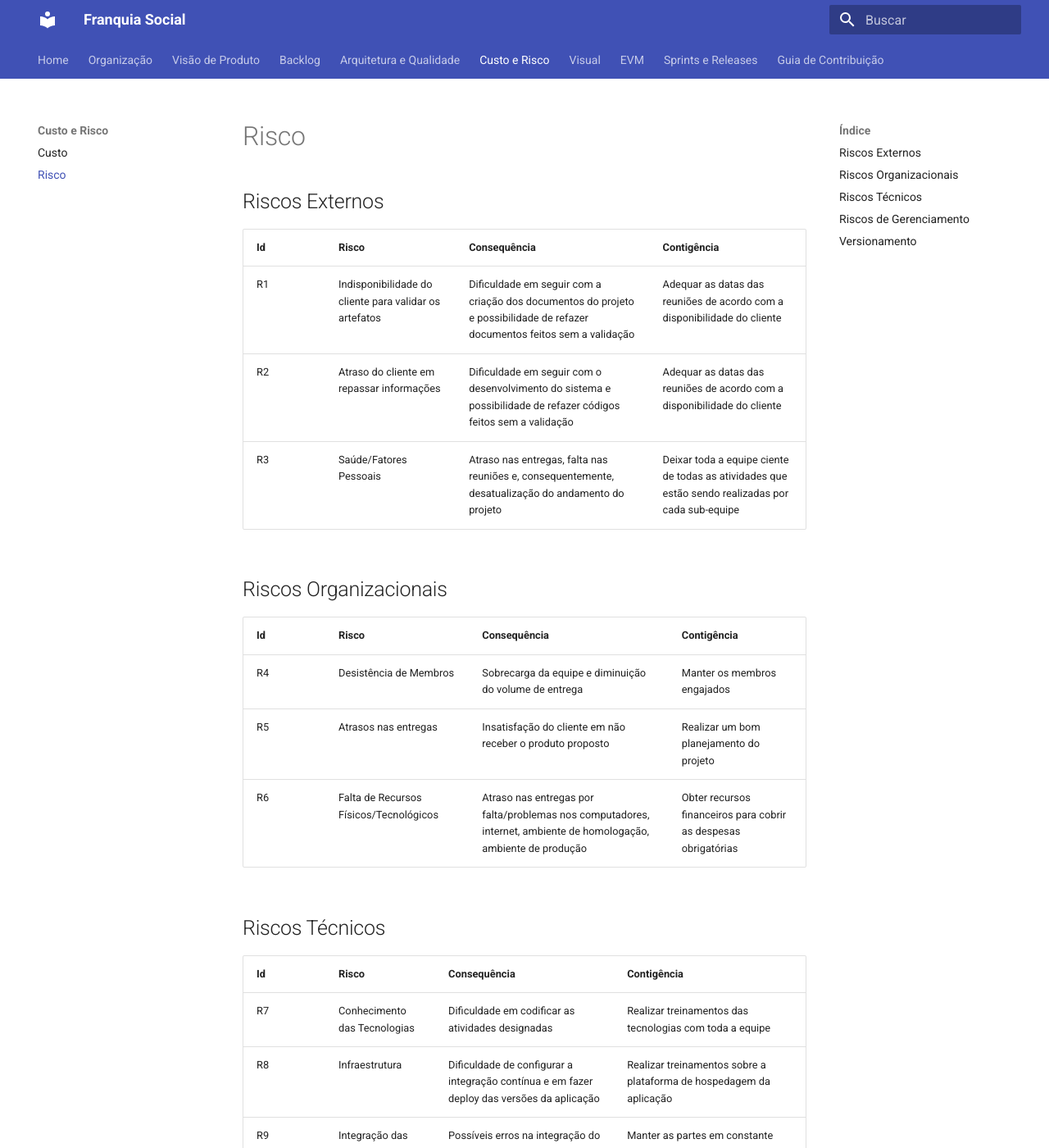
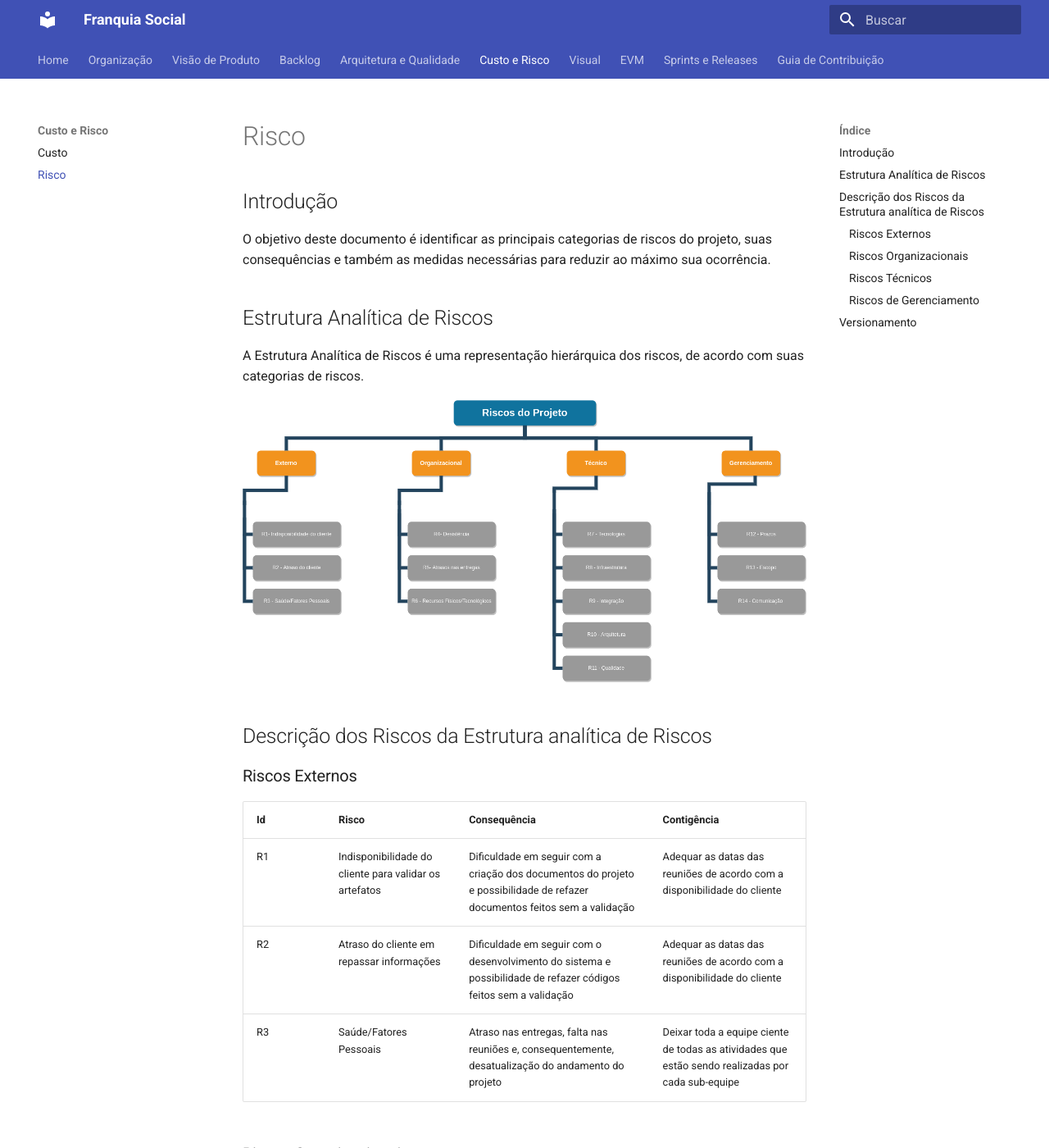
Before and after one commit to fga-eps-mds/2022.2-Amis-Doc, an MkDocs documentation site: the page built from docs/Custo_Risco/risco.md, in a window 1280 px wide and 1400 px high. Shown: the whole window at 82% size. Built offline with MkDocs 1.6.1 and Material for MkDocs 9.7.7, drawn with Linux system fonts in a browser that asks for light colours; some of the changed text lies outside the part shown.

Commit message:
(#50) Adição da introdução e diagrama do ear
Co-authored-by: gabrielapivetta <gpivetta99@gmail.com>
Co-authored-by: Fabricio Queiroz <fabriciodequeiroz2016@gmail.com>

```diff
--- a/docs/Custo_Risco/risco.md
+++ b/docs/Custo_Risco/risco.md
@@ -1,20 +1,28 @@
 # Risco
+## Introdução
+O objetivo deste documento é identificar as principais categorias de riscos do projeto, suas consequências e também as medidas necessárias para reduzir ao máximo sua ocorrência.
 
-## Riscos Externos
+## Estrutura Analítica de Riscos
+A Estrutura Analítica de Riscos é uma representação hierárquica dos riscos, de acordo com suas categorias de riscos.
+
+![EAR](../assets/ear.png)
+
+## Descrição dos Riscos da Estrutura analítica de Riscos
+### Riscos Externos
 | Id | Risco | Consequência | Contigência |
 |------|--------|-----------|-----------|
 |   R1  |  Indisponibilidade do cliente para validar os artefatos  |  Dificuldade em seguir com a criação dos documentos do projeto e possibilidade de refazer documentos feitos sem a validação |  Adequar as datas das reuniões de acordo com a disponibilidade do cliente  |
 |   R2  |  Atraso do cliente em repassar informações  |  Dificuldade em seguir com o desenvolvimento do sistema e possibilidade de refazer códigos feitos sem a validação  |  Adequar as datas das reuniões de acordo com a disponibilidade do cliente  |
 |   R3  |  Saúde/Fatores Pessoais  |  Atraso nas entregas, falta nas reuniões e, consequentemente, desatualização do andamento do projeto  |  Deixar toda a equipe ciente de todas as atividades que estão sendo realizadas por cada sub-equipe  |
 
-## Riscos Organizacionais
+### Riscos Organizacionais
 | Id | Risco | Consequência | Contigência |
 |------|--------|-----------|-----------|
 |   R4  |  Desistência de Membros  |  Sobrecarga da equipe e diminuição do volume de entrega  |  Manter os membros engajados  |
 |   R5  |  Atrasos nas entregas  |  Insatisfação do cliente em não receber o produto proposto  |  Realizar um bom planejamento do projeto  |
 |   R6  |  Falta de Recursos Físicos/Tecnológicos  |  Atraso nas entregas por falta/problemas nos computadores, internet, ambiente de homologação, ambiente de produção  |  Obter recursos financeiros para cobrir as despesas obrigatórias  |
 
-## Riscos Técnicos
+### Riscos Técnicos
 | Id | Risco | Consequência | Contigência |
 |------|--------|-----------|-----------|
 |   R7  |  Conhecimento das Tecnologias  |  Dificuldade em codificar as atividades designadas  |  Realizar treinamentos das tecnologias com toda a equipe  |
@@ -23,7 +31,7 @@
 |   R10  |  Arquitetura mal definida  |  Problemas com a escalabilidade da aplicação  |  Pesquisar e definir a melhor arquitetura que atenda ao projeto  |
 |   R11  |  Baixa Qualidade de Código  |  Baixa cobertura de testes, códigos mal escritos e muito acoplados devido ao curto prazo de desenvolvimento  |  Definir bem os prazos para o desenvolvimento de cada feature e também de seus testes  |
 
-## Riscos de Gerenciamento
+### Riscos de Gerenciamento
 | Id | Risco | Consequência | Contigência |
 |------|--------|-----------|-----------|
 |   R12  |  Definição de Prazos  |  Erros nas definições de prazos impactam diretamente nas entregas  |  Estimar, juntamente com toda a equipe, o tempo x esforço necessário para a conclusão de cada atividade |
@@ -35,3 +43,4 @@
 | Data | Versão | Descrição | Autor(es) |
 |------|--------|-----------|-----------|
 |  10/12/2022   |  0.1  | Criação do documento de riscos e definição dos riscos | [Kalebe Lopes](https://github.com/KalebeLopes), [Gabriela Pivetta](https://github.com/gabrielapivetta), [Fabricio de Queiroz](https://github.com/FabricioDeQueiroz) |
+|  11/12/2022   |  0.2  | Adição da introdução e do diagrama do EAR | [Kalebe Lopes](https://github.com/KalebeLopes), [Gabriela Pivetta](https://github.com/gabrielapivetta), [Fabricio de Queiroz](https://github.com/FabricioDeQueiroz) |
```
Also changed, not shown: docs/assets/ear.png (added).
